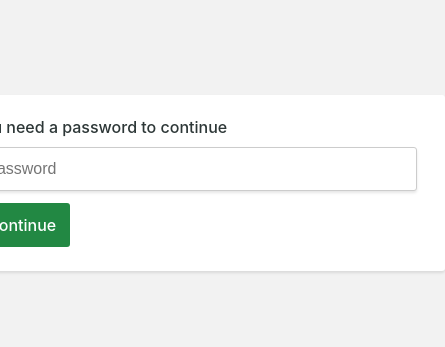
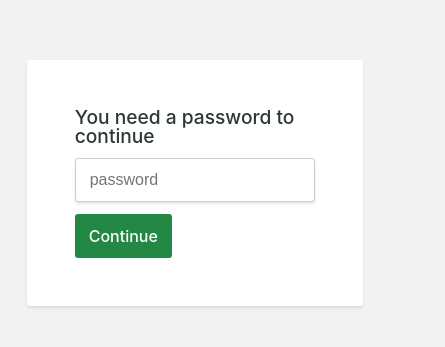
Before and after one commit to benjaminc-web/wedding, a plain HTML site: page index.html in a window 390 px wide. Shown: the part 239-586 px from the top of the page, 445 px wide, since content can reach past the window. Drawn offline with Linux system fonts and the light colour scheme.

Commit message:
make security responsive

```diff
--- a/index.html
+++ b/index.html
@@ -12,6 +12,7 @@
 *:before {
     box-sizing: border-box;
 }
+
 body,
 html {
     font-family: -apple-system, BlinkMacSystemFont, "Segoe UI", "Roboto", "Oxygen", "Ubuntu", "Cantarell", "Fira Sans", "Droid Sans", "Helvetica Neue", sans-serif;
@@ -27,21 +28,25 @@
 
 .protected {
     background: #fff;
-                -webkit-box-shadow: 0 2px 3px 0 rgba(0,0,0,0.1);
-                box-shadow: 0 2px 3px 0 rgba(0,0,0,0.1);
+    box-shadow: 0 2px 3px 0 rgba(0, 0, 0, 0.1);
     border-radius: 3px;
-                min-width: 500px;
+    max-width: 90%; /* Adjust based on your design */
+    width: 500px; /* Default width */
+    padding: 24px;
+    margin: auto;
+}
 
+.protected__content {
+    padding: 24px;
 }
-            .protected__content {
-                padding: 24px 28px;
-            }
+
 .protected__content__heading {
-                font-size: 16px;
+    font-size: 1.2em; /* Relative font size */
     font-weight: 500;
     margin: 0 0 12px;
     line-height: 1;
 }
+
 .protected__alert {
     display: none;
     border-bottom: 1px solid transparent;
@@ -51,22 +56,22 @@
     background-color: #f2dede;
     border-color: #ebccd1;
 }
+
 .protected__content__input {
-                display: block;
     border: solid 1px #ccc;
     padding: 12px 14px;
-                -webkit-box-shadow: 0 2px 3px 0 rgba(0,0,0,0.1);
-                box-shadow: 0 2px 3px 0 rgba(0,0,0,0.1);
-                font-size: 16px;
+    box-shadow: 0 2px 3px 0 rgba(0, 0, 0, 0.1);
+    font-size: 1em; /* Relative font size */
     width: 100%;
     border-radius: 3px;
-
     margin-bottom: 12px;
 }
+
 .protected__content__input:focus {
     outline: none;
     border-color: #228843;
 }
+
 .protected__content__btn {
     background-color: #228843;
     border-radius: 3px;
@@ -74,14 +79,21 @@
     border: none;
     color: #fff;
     padding: 12px 14px;
-                font-family: -apple-system, BlinkMacSystemFont, "Segoe UI", "Roboto", "Oxygen", "Ubuntu", "Cantarell", "Fira Sans", "Droid Sans", "Helvetica Neue", sans-serif;
+    font-family: inherit;
     font-weight: 500;
-                font-size: 16px;
+    font-size: 1em; /* Relative font size */
+}
 
-            }
 .protected__content__btn:hover {
     background-color: #1C6D36;
 }
+
+@media screen and (max-width: 768px) {
+    .protected {
+        width: 90%;
+    }
+}
+
 
         </style>
 
```
Lines whose indentation alone changed are shown as unchanged.
